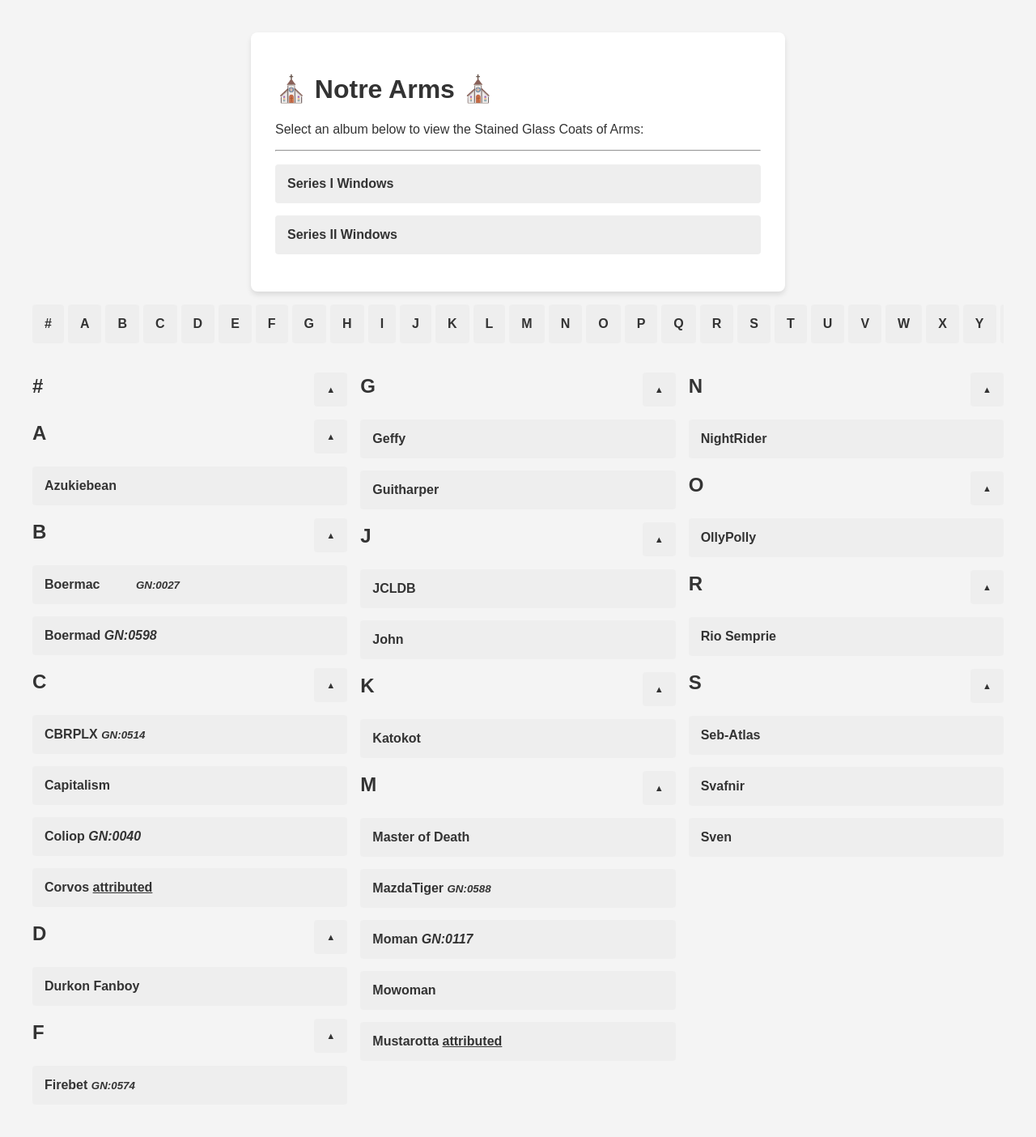
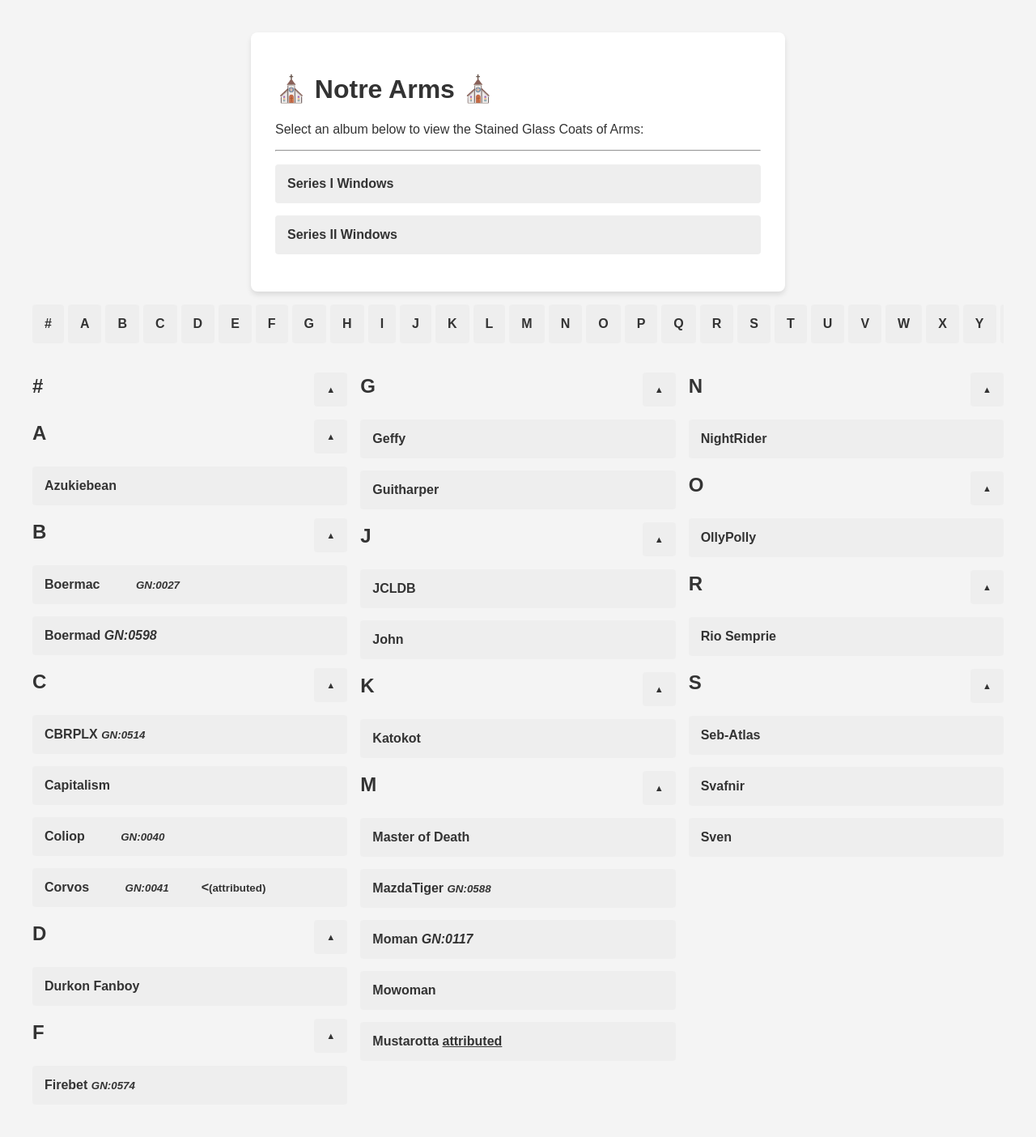
Before and after one commit to sirhcb/NAtesting, a Jekyll site: the page built from index.html, in a window 1280 px wide. Shown: the whole page at 81% size. Built offline with Jekyll 4.4.1, drawn with Linux system fonts in a browser that asks for light colours.

Commit message:
Update list items with additional styling and content

```diff
--- a/index.html
+++ b/index.html
@@ -142,8 +142,8 @@
   <ul>
     <li><a href="/NotreArms/slideshows/Series II/#slide-1">CBRPLX  <i><small>GN:0514</small></i></a></li>
     <li><a href="/NotreArms/slideshows/Series I/#slide-1">Capitalism</a></li>
-    <li><a href="/NotreArms/slideshows/Series I/#slide-1">Coliop <i>GN:0040</i></a></li>
-    <li><a href="/NotreArms/slideshows/Series I/#slide-1">Corvos <u>attributed</u></a></li>
+    <li><a href="/NotreArms/slideshows/Series I/#slide-1">Coliop<span style="margin-left: 40px;"></span> <i><small>GN:0040</small></i></a></li>
+    <li><a href="/NotreArms/slideshows/Series I/#slide-1">Corvos<span style="margin-left: 40px;"></span> <i><small>GN:0041</small></i><span style="margin-left: 40px;"></span><<small>(attributed)</small></a></li>
   </ul>
 </div>
 
```
